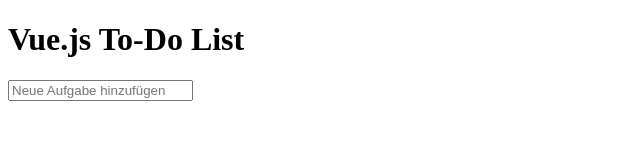
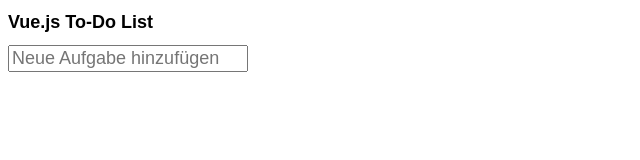
Before and after one commit to felianfilian/vue_todo_list, a plain HTML site: page index.html in a window 1280 px wide. Shown: the whole page, without its empty margins (0-640 px from the left). Drawn offline with nearby package versions, Linux system fonts and the light colour scheme.

Commit message:
font style

```diff
--- a/style.css
+++ b/style.css
@@ -1,3 +1,8 @@
+* {
+  font-family: Arial, Helvetica, sans-serif;
+  font-size: 18px;
+}
+
 ul {
   margin: 8px 0;
   padding: 0;
```
